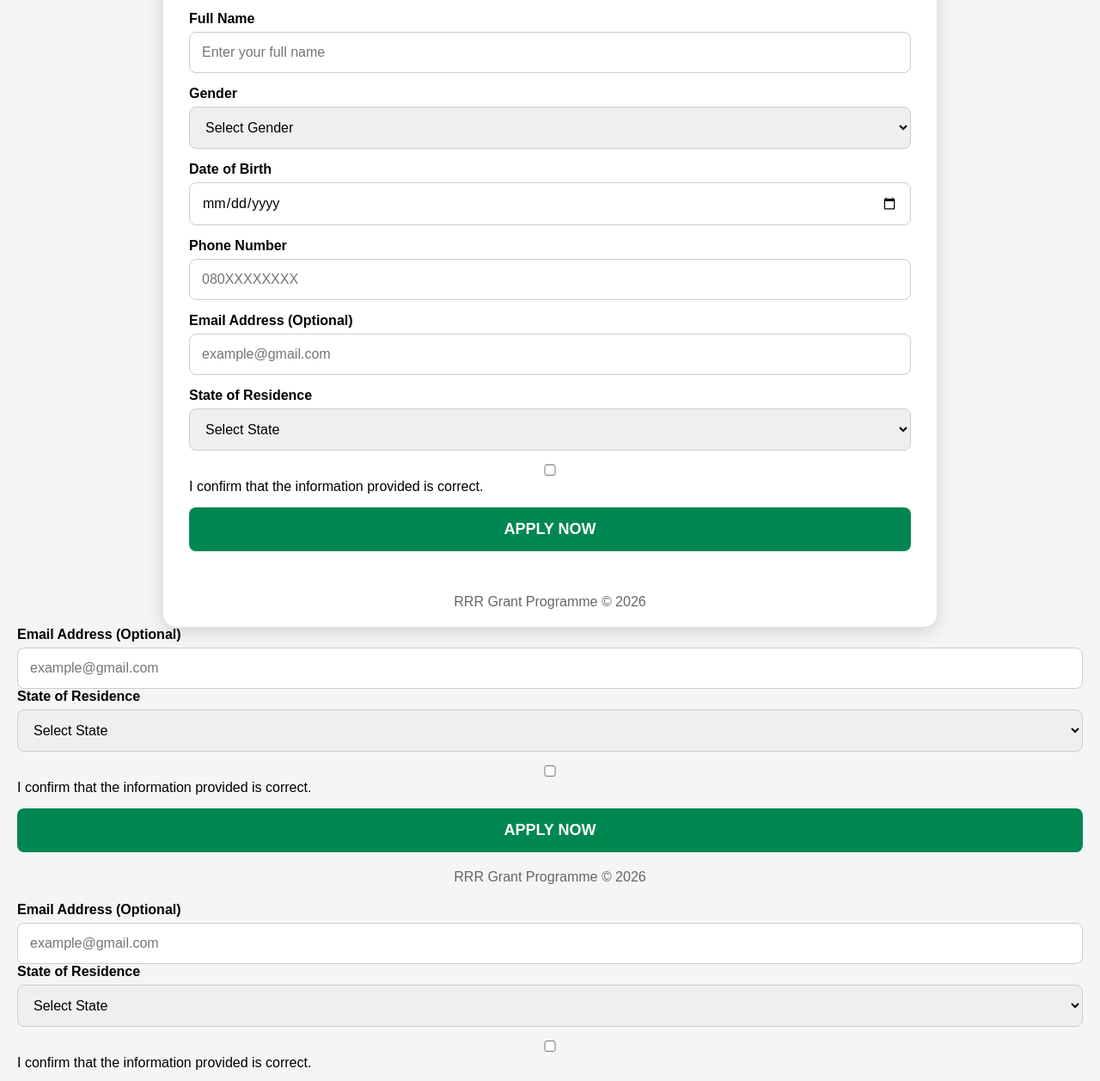
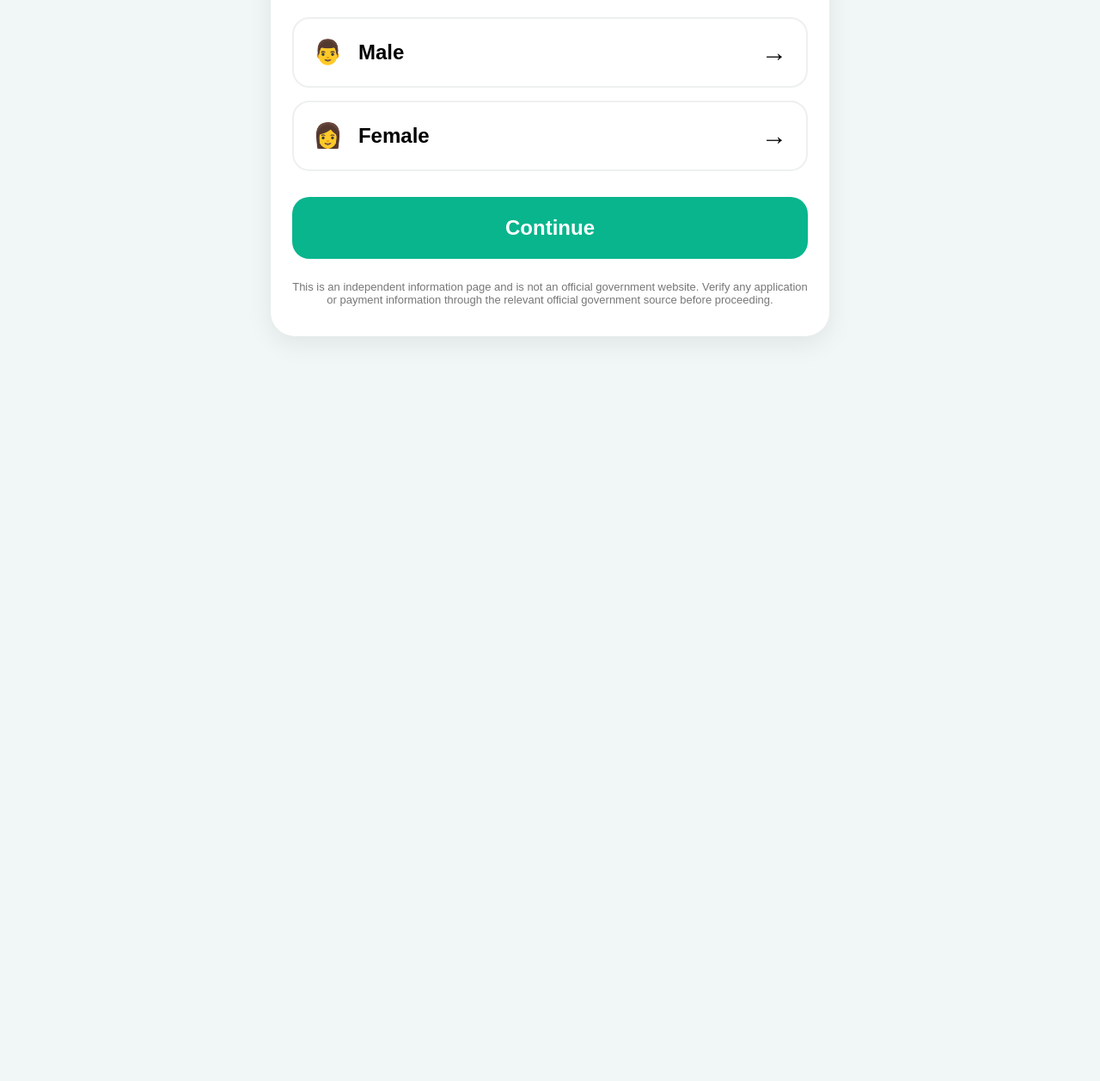
Before and after one commit to federal-pound-fund-gov-ng/3rd-RR, a plain HTML site: page index.htm in a window 1280 px wide. Shown: the part 312-1569 px from the top of the page at 86% size. After the commit the page ends 800 px from the top, so only its background shows below. Drawn offline with Linux system fonts and the light colour scheme.

```diff
--- a/index.htm
+++ b/index.htm
@@ -3,340 +3,173 @@
 <head>
   <meta charset="UTF-8">
   <meta name="viewport" content="width=device-width, initial-scale=1.0">
-<title>RRR Grant Application Form</title>
+  <title>Application Information</title>
 
   <style>
-*{
-    margin:0;
-    padding:0;
-    box-sizing:border-box;
-    font-family:Arial, sans-serif;
+    * {
+      box-sizing: border-box;
     }
 
-body{
-    background:#f3f5f7;
-    padding:20px;
+    body {
+      margin: 0;
+      min-height: 100vh;
+      font-family: Arial, sans-serif;
+      background: #f1f7f6;
+      display: flex;
+      align-items: center;
+      justify-content: center;
+      padding: 20px;
     }
 
-.container{
-    max-width:900px;
-    margin:auto;
-    background:#fff;
-    border-radius:15px;
-    overflow:hidden;
-    box-shadow:0 5px 20px rgba(0,0,0,0.15);
+    .card {
+      width: 100%;
+      max-width: 650px;
+      background: white;
+      padding: 35px 25px;
+      border-radius: 28px;
+      box-shadow: 0 8px 30px rgba(0,0,0,.08);
+      text-align: center;
     }
 
-.header{
-    background:linear-gradient(135deg,#008751,#006b3f);
-    color:white;
-    text-align:center;
-    padding:30px;
+    .progress {
+      height: 14px;
+      background: #e5ebea;
+      border-radius: 20px;
+      overflow: hidden;
+      margin-bottom: 40px;
     }
 
-.header h1{
-    font-size:40px;
-    margin-bottom:10px;
+    .progress span {
+      display: block;
+      width: 50%;
+      height: 100%;
+      background: #08b58d;
     }
 
-.header p{
-    font-size:18px;
+    .step {
+      display: inline-block;
+      padding: 9px 15px;
+      background: #effaf7;
+      color: #08a982;
+      font-weight: bold;
+      border-radius: 8px;
+      margin-bottom: 20px;
     }
 
-.amount{
-    background:white;
-    color:#008751;
-    width:250px;
-    margin:20px auto 0;
-    padding:15px;
-    border-radius:10px;
-    font-size:32px;
-    font-weight:bold;
+    h1 {
+      font-size: 30px;
+      margin-bottom: 35px;
     }
 
-.form-section{
-    padding:30px;
+    .gender {
+      border: 2px solid #edf0ef;
+      border-radius: 20px;
+      padding: 22px;
+      margin: 15px 0;
+      display: flex;
+      align-items: center;
+      cursor: pointer;
+      text-align: left;
     }
 
-.form-title{
-    color:#008751;
-    margin-bottom:20px;
-    font-size:28px;
+    .gender.selected {
+      border-color: #08b58d;
+      background: #f5fffc;
     }
 
-.input-group{
-    margin-bottom:15px;
+    .icon {
+      font-size: 28px;
+      margin-right: 18px;
     }
 
-label{
-    display:block;
-    margin-bottom:6px;
-    font-weight:bold;
+    .name {
+      flex: 1;
+      font-size: 24px;
+      font-weight: bold;
     }
 
-input,select{
-    width:100%;
-    padding:14px;
-    border:1px solid #ccc;
-    border-radius:8px;
-    font-size:16px;
+    .arrow {
+      font-size: 30px;
     }
 
-button{
-    width:100%;
-    background:#008751;
-    color:white;
-    border:none;
-    padding:15px;
-    border-radius:8px;
-    font-size:18px;
-    font-weight:bold;
-    cursor:pointer;
+    button {
+      width: 100%;
+      padding: 22px;
+      margin-top: 15px;
+      border: 0;
+      border-radius: 20px;
+      background: #08b58d;
+      color: white;
+      font-size: 24px;
+      font-weight: bold;
+      cursor: pointer;
     }
 
-button:hover{
-    background:#006b3f;
-}
-
-.footer{
-    text-align:center;
-    padding:20px;
-    color:#666;
+    .notice {
+      margin-top: 25px;
+      font-size: 13px;
+      color: #777;
     }
   </style>
 </head>
+
 <body>
 
-<div class="container">
+  <div class="card">
 
-<div class="header">
-<h1>RRR Grant Programme</h1>
-<p>Government Support Programme</p>
-<div class="amount">₦75,000</div>
+    <div class="progress">
+      <span></span>
     </div>
 
-<div class="form-section">
+    <div class="step">STEP 1 OF 2</div>
 
-<h2 class="form-title">Application Form</h2>
+    <h1>Select your gender to begin</h1>
 
-<!-- An sanya link din a nan cikin action -->
-<form action="https://rrrthird.blogspot.com/p/introductions.html?m=1" method="GET">
-
-<div class="input-group">
-<label>Full Name</label>
-<input type="text" placeholder="Enter your full name" required>
+    <div class="gender" onclick="selectGender(this)">
+      <div class="icon">👨</div>
+      <div class="name">Male</div>
+      <div class="arrow">→</div>
     </div>
 
-<div class="input-group">
-<label>Gender</label>
-<select required>
-<option value="">Select Gender</option>
-<option>Male</option>
-<option>Female</option>
-</select>
+    <div class="gender" onclick="selectGender(this)">
+      <div class="icon">👩</div>
+      <div class="name">Female</div>
+      <div class="arrow">→</div>
     </div>
 
-<div class="input-group">
-<label>Date of Birth</label>
-<input type="date" required>
-</div>
+    <button onclick="continueApplication()">
+      Continue
+    </button>
 
-<div class="input-group">
-<label>Phone Number</label>
-<input type="tel" placeholder="080XXXXXXXX" required>
-</div>
-
-<div class="input-group">
-<label>Email Address (Optional)</label>
-<input type="email" placeholder="example@gmail.com">
-</div>
-
-<div class="input-group">
-<label>State of Residence</label>
-<select required>
-<option value="">Select State</option>
-<option>Abia</option>
-<option>Adamawa</option>
-<option>Akwa Ibom</option>
-<option>Anambra</option>
-<option>Bauchi</option>
-<option>Bayelsa</option>
-<option>Benue</option>
-<option>Borno</option>
-<option>Cross River</option>
-<option>Delta</option>
-<option>Ebonyi</option>
-<option>Edo</option>
-<option>Ekiti</option>
-<option>Enugu</option>
-<option>FCT Abuja</option>
-<option>Gombe</option>
-<option>Imo</option>
-<option>Jigawa</option>
-<option>Kaduna</option>
-<option>Kano</option>
-<option>Katsina</option>
-<option>Kebbi</option>
-<option>Kogi</option>
-<option>Kwara</option>
-<option>Lagos</option>
-<option>Nasarawa</option>
-<option>Niger</option>
-<option>Ogun</option>
-<option>Ondo</option>
-<option>Osun</option>
-<option>Oyo</option>
-<option>Plateau</option>
-<option>Rivers</option>
-<option>Sokoto</option>
-<option>Taraba</option>
-<option>Yobe</option>
-<option>Zamfara</option>
-</select>
-</div>
-
-<div class="input-group">
-<input type="checkbox" required> I confirm that the information provided is correct.
-</div>
-
-<button type="submit">APPLY NOW</button>
-
-</form>
-
-</div>
-
-<div class="footer">
-RRR Grant Programme © 2026
+    <div class="notice">
+      This is an independent information page and is not an official
+      government website. Verify any application or payment information
+      through the relevant official government source before proceeding.
     </div>
 
   </div>
 
-</body>
-</html>
-<label>Email Address (Optional)</label>
-<input type="email" placeholder="example@gmail.com">
-</div>
+  <script>
+    let selected = false;
 
-<div class="input-group">
-<label>State of Residence</label>
-<select required>
-<option value="">Select State</option>
-<option>Abia</option>
-<option>Adamawa</option>
-<option>Akwa Ibom</option>
-<option>Anambra</option>
-<option>Bauchi</option>
-<option>Bayelsa</option>
-<option>Benue</option>
-<option>Borno</option>
-<option>Cross River</option>
-<option>Delta</option>
-<option>Ebonyi</option>
-<option>Edo</option>
-<option>Ekiti</option>
-<option>Enugu</option>
-<option>FCT Abuja</option>
-<option>Gombe</option>
-<option>Imo</option>
-<option>Jigawa</option>
-<option>Kaduna</option>
-<option>Kano</option>
-<option>Katsina</option>
-<option>Kebbi</option>
-<option>Kogi</option>
-<option>Kwara</option>
-<option>Lagos</option>
-<option>Nasarawa</option>
-<option>Niger</option>
-<option>Ogun</option>
-<option>Ondo</option>
-<option>Osun</option>
-<option>Oyo</option>
-<option>Plateau</option>
-<option>Rivers</option>
-<option>Sokoto</option>
-<option>Taraba</option>
-<option>Yobe</option>
-<option>Zamfara</option>
-</select>
-</div>
+    function selectGender(element) {
+      document.querySelectorAll(".gender").forEach(item => {
+        item.classList.remove("selected");
+      });
 
-<div class="input-group">
-<input type="checkbox" required> I confirm that the information provided is correct.
-</div>
+      element.classList.add("selected");
+      selected = true;
+    }
 
-<button type="submit">APPLY NOW</button>
+    function continueApplication() {
+      if (!selected) {
+        alert("Please select your gender first.");
+        return;
+      }
 
-</form>
-
-</div>
-
-<div class="footer">
-RRR Grant Programme © 2026
-</div>
-
-</div>
+      alert("Please verify the official application website before continuing.");
+    }
+  </script>
 
 </body>
 </html>
-<label>Email Address (Optional)</label>
-<input type="email" placeholder="example@gmail.com">
-</div>
-
-<div class="input-group">
-<label>State of Residence</label>
-<select required>
-<option value="">Select State</option>
-<option>Abia</option>
-<option>Adamawa</option>
-<option>Akwa Ibom</option>
-<option>Anambra</option>
-<option>Bauchi</option>
-<option>Bayelsa</option>
-<option>Benue</option>
-<option>Borno</option>
-<option>Cross River</option>
-<option>Delta</option>
-<option>Ebonyi</option>
-<option>Edo</option>
-<option>Ekiti</option>
-<option>Enugu</option>
-<option>FCT Abuja</option>
-<option>Gombe</option>
-<option>Imo</option>
-<option>Jigawa</option>
-<option>Kaduna</option>
-<option>Kano</option>
-<option>Katsina</option>
-<option>Kebbi</option>
-<option>Kogi</option>
-<option>Kwara</option>
-<option>Lagos</option>
-<option>Nasarawa</option>
-<option>Niger</option>
-<option>Ogun</option>
-<option>Ondo</option>
-<option>Osun</option>
-<option>Oyo</option>
-<option>Plateau</option>
-<option>Rivers</option>
-<option>Sokoto</option>
-<option>Taraba</option>
-<option>Yobe</option>
-<option>Zamfara</option>
-</select>
-</div>
-
-<div class="input-group">
-<input type="checkbox" required> I confirm that the information provided is correct.
-</div>
-
-<button type="submit">APPLY NOW</button>
-
-</form>
-
-</div>
-
-<div class="footer">
-RRR Grant Programme © 2026
-</div>
```
Lines whose indentation alone changed are shown as unchanged.
